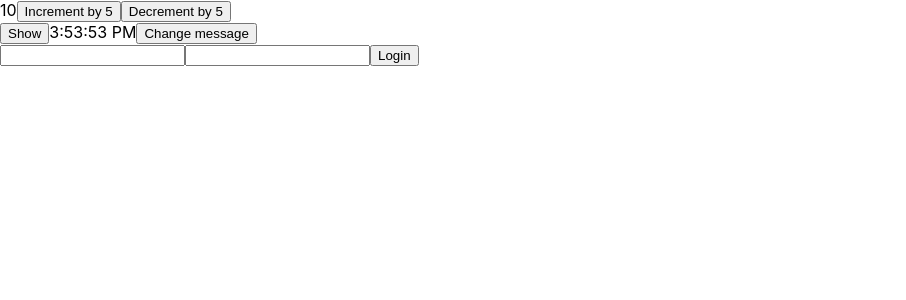
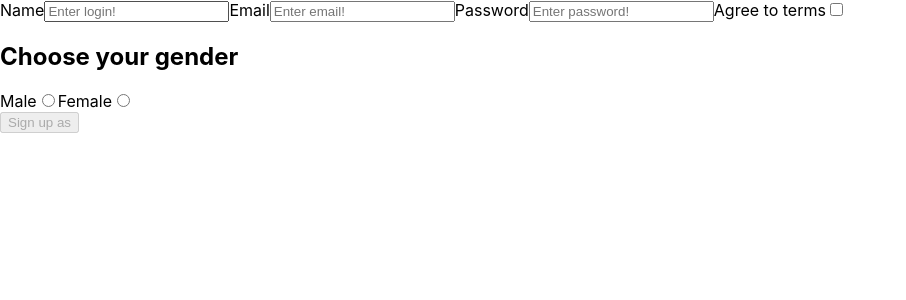
Before and after one commit to Allovallo/react-pract-3.1, a React (Create React App) app: page / in a window 1280 px wide. Shown: the top 300 px of the page, without its empty margins (0-906 px from the left). Built offline with nearby package versions, Linux system fonts and the light colour scheme.

Commit message:
files updated

```diff
--- a/src/App.js
+++ b/src/App.js
@@ -3,14 +3,18 @@ import Counter from 'components/Counter';
 import Toggle from 'components/Toggle';
 import Btn from 'components/Button';
 import LoginForm from 'components/Form';
+import SignUpForm from 'components/FormComplic';
+import FormMini from 'components/FormMini';
 
 function App() {
   return (
     <div>
-      <Counter initialValue={10} step={5}></Counter>
+      {/* <Counter initialValue={10} step={5}></Counter>
       <Toggle></Toggle>
       <Btn></Btn>
-      <LoginForm></LoginForm>
+      <LoginForm onSubmit={values => console.log(values)}></LoginForm> */}
+      <SignUpForm onSubmit={values => console.log(values)}></SignUpForm>
+      {/* <FormMini onSubmit={values => console.log(values)}></FormMini> */}
     </div>
   );
 }
--- /dev/null
+++ b/src/components/FormComplic.js
@@ -0,0 +1,113 @@
+import React, { Component } from 'react';
+
+const Gender = {
+  MALE: 'male',
+  FEMALE: 'female',
+};
+
+const INITIAL_STATE = {
+  login: '',
+  email: '',
+  password: '',
+  agreed: false,
+  gender: null,
+};
+
+class SignUpForm extends Component {
+  state = { ...INITIAL_STATE };
+
+  handleChange = event => {
+    const { name, value, type, checked } = event.target;
+    this.setState({ [name]: type === 'checkbox' ? checked : value });
+  };
+
+  handleSubmit = event => {
+    event.preventDefault();
+    const { login, email, password, agreed } = this.state;
+    console.log(`Login: ${login}, Email: ${email}, Password: ${password}, Agreed: ${agreed}`);
+
+    this.props.onSubmit({ ...this.state });
+    this.reset();
+  };
+
+  reset = () => {
+    this.setState({ ...INITIAL_STATE });
+  };
+
+  render() {
+    const { login, email, password, agreed, gender } = this.state;
+
+    return (
+      <form onSubmit={this.handleSubmit}>
+        <label>
+          Name
+          <input
+            type="text"
+            placeholder="Enter login!"
+            name="login"
+            value={login}
+            onChange={this.handleChange}
+          />
+        </label>
+
+        <label>
+          Email
+          <input
+            type="email"
+            placeholder="Enter email!"
+            name="email"
+            value={email}
+            onChange={this.handleChange}
+          />
+        </label>
+
+        <label>
+          Password
+          <input
+            type="password"
+            placeholder="Enter password!"
+            name="password"
+            value={password}
+            onChange={this.handleChange}
+          />
+        </label>
+
+        <label>
+          Agree to terms
+          <input type="checkbox" checked={agreed} onChange={this.handleChange} />
+        </label>
+
+        <section>
+          <h2>Choose your gender</h2>
+          <label>
+            Male
+            <input
+              type="radio"
+              checked={gender === Gender.MALE}
+              name="gender"
+              value={Gender.MALE}
+              onChange={this.handleChange}
+            />
+          </label>
+
+          <label>
+            Female
+            <input
+              type="radio"
+              checked={gender === Gender.FEMALE}
+              name="gender"
+              value={Gender.FEMALE}
+              onChange={this.handleChange}
+            />
+          </label>
+        </section>
+
+        <button type="submit" disabled={!agreed}>
+          Sign up as {login}
+        </button>
+      </form>
+    );
+  }
+}
+
+export default SignUpForm;
--- /dev/null
+++ b/src/components/FormMini.js
@@ -0,0 +1,38 @@
+import React, { Component } from 'react';
+
+class FormMini extends Component {
+  state = { login: '' };
+
+  handleChange = event => {
+    this.setState({ login: event.target.value });
+  };
+
+  handleSubmit = event => {
+    event.preventDefault();
+    console.log(`Signed up as: ${this.state.login}`);
+
+    this.props.onSubmit({ ...this.state });
+  };
+
+  render() {
+    const { login } = this.state;
+
+    return (
+      <form onSubmit={this.handleSubmit}>
+        <label>
+          Name
+          <input
+            type="text"
+            placeholder="Enter login!"
+            value={login}
+            onChange={this.handleChange}
+          ></input>
+        </label>
+
+        <button type="submit">Sign up as {login}</button>
+      </form>
+    );
+  }
+}
+
+export default FormMini;
```
